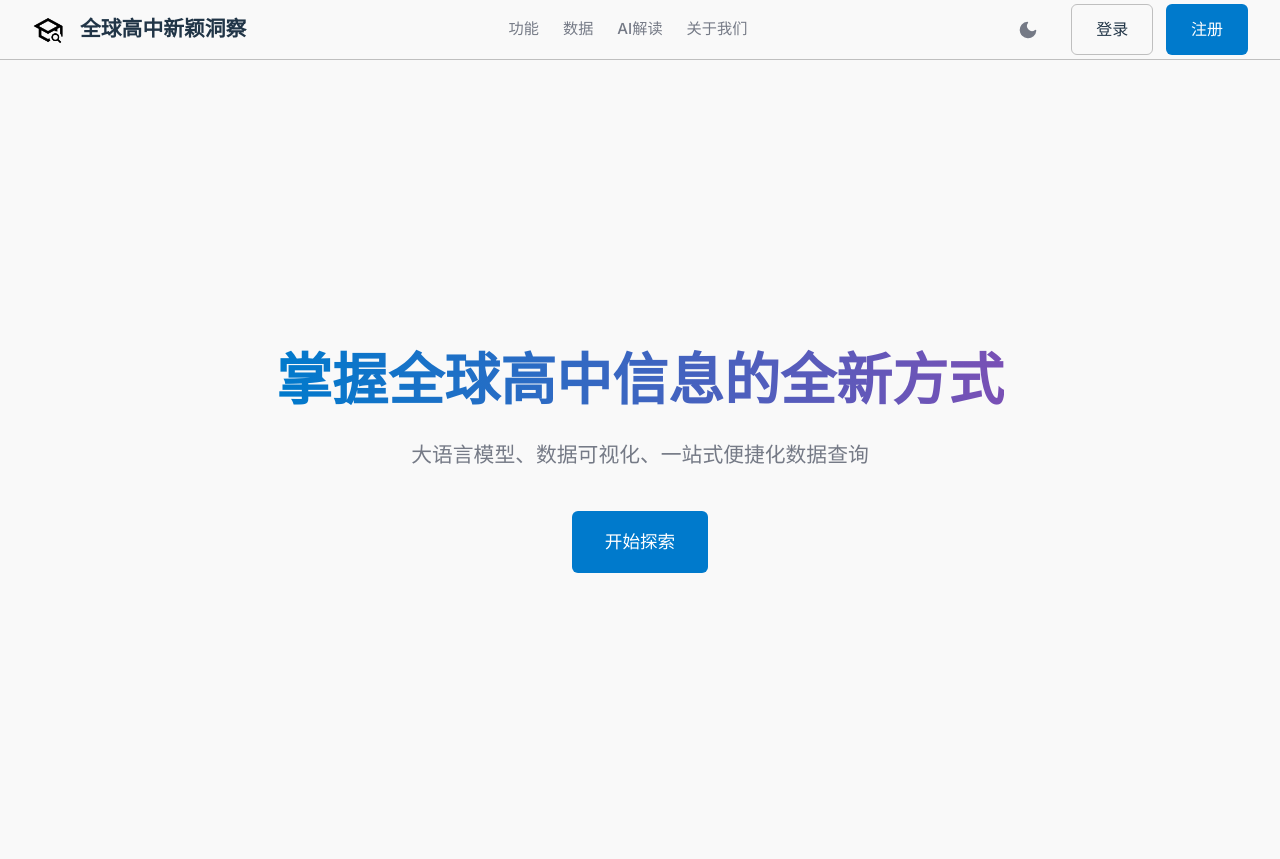
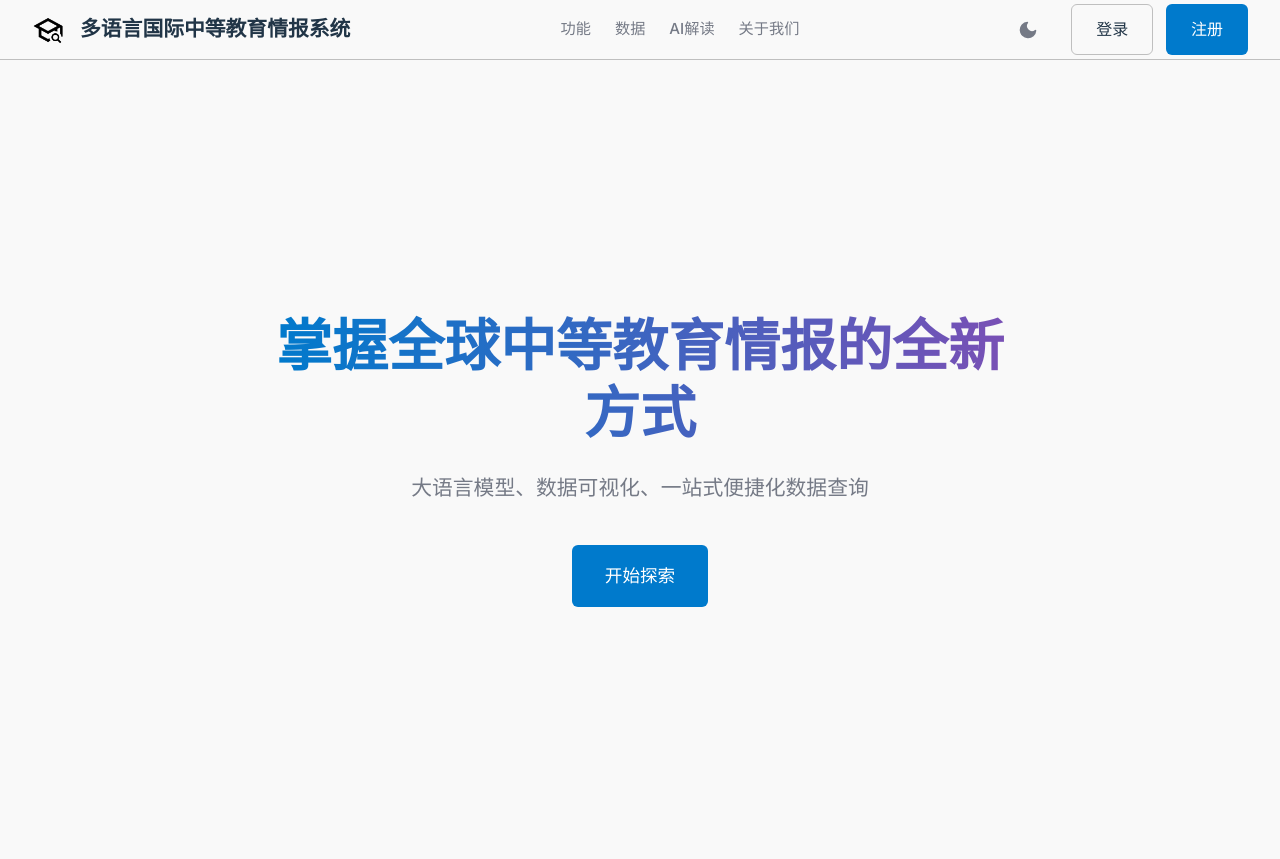
Before and after one commit to darrindeyoung791/NIGH, a Flask app: page / in a window 1280 px wide. Shown: the top 859 px of the page. Run offline with Flask 3, Linux system fonts and the light colour scheme.

Commit message:
feature:修改了网站名称

```diff
--- a/templates/index.html
+++ b/templates/index.html
@@ -20,7 +20,7 @@
             <div class="nav-brand">
                 <a href="{{ url_for('index') }}" class="nav-brand-link">
                     <img src="{{ url_for('static', filename='img/favicon/NIGH.png') }}" alt="NIGH Logo" class="logo">
-                    <h1>全球高中新颖洞察</h1>
+                    <h1>多语言国际中等教育情报系统</h1>
                 </a>
             </div>
             <div class="nav-center">
@@ -94,7 +94,7 @@
     <main>
         <section class="hero-section">
             <div class="hero-content">
-                <h1>掌握全球高中信息的全新方式</h1>
+                <h1>掌握全球中等教育情报的全新方式</h1>
                 <p>大语言模型、数据可视化、一站式便捷化数据查询</p>
                 <div class="hero-buttons">
                     <a href="{{ url_for('dashboard') }}" class="btn btn-primary btn-large">开始探索</a>
```
